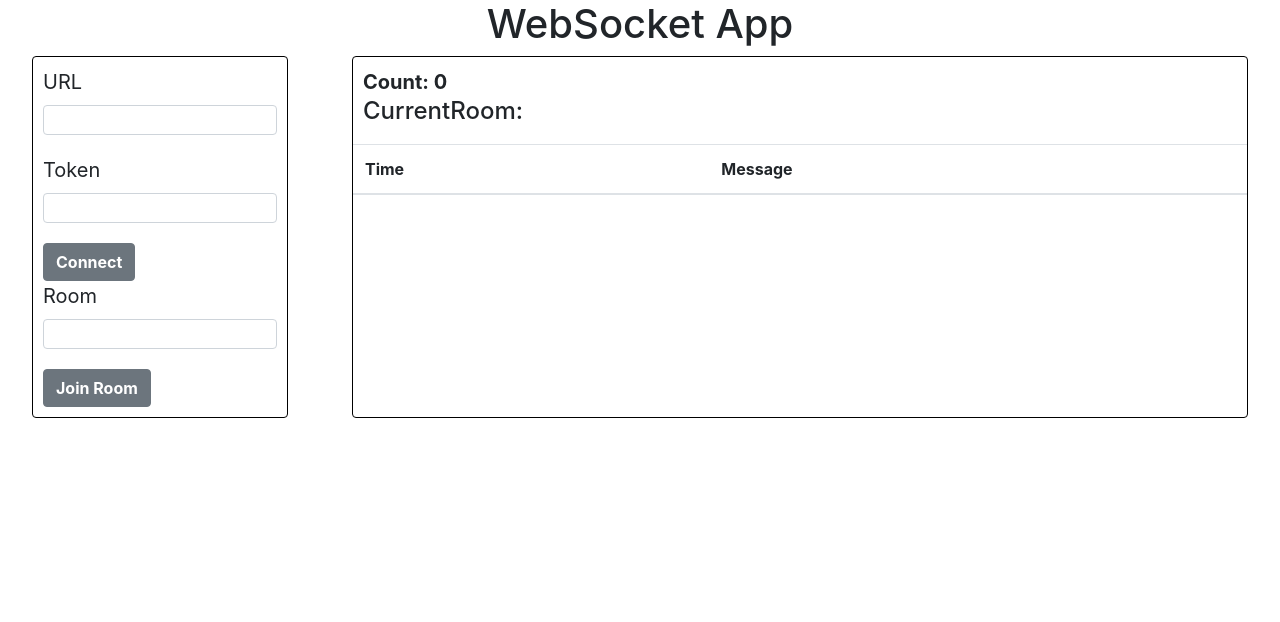
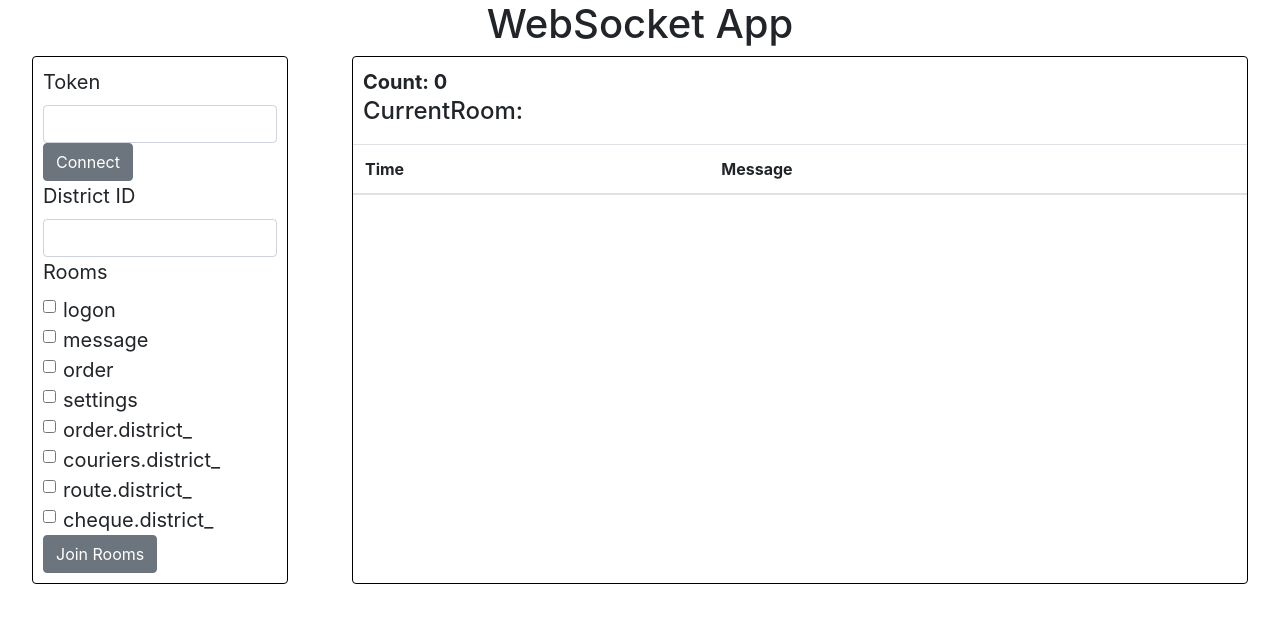
Before and after one commit to AleksandrSerov/WebSocketTest, a React (Create React App) app: page / in a window 1280 px wide. Shown: the top 622 px of the page. Built offline with nearby package versions, Linux system fonts and the light colour scheme.

Commit message:
Some changes

```diff
--- a/src/App.css
+++ b/src/App.css
@@ -6,44 +6,12 @@
 h1 {
   text-align: center;
 }
-.content-form {
-  border: 1px solid black;
-  border-radius: 4px;
-  width: 20%;
-  padding: 10px;
-  max-height: 415px;
-}
+
 .socketList {
   border: 1px solid black;
   border-radius: 4px;
   width: 70%;
   overflow: hidden;
-}
-
-.content-form form input {
-  display: block;
-  margin-bottom: 20px;
-  height: 30px;
-  font-size: 20px;
-  width: 100%;
-}
-
-.content-form form label {
-  font-size: 20px;
-}
-
-.content-form form button {
-  font-size: 16px;
-  font-weight: bold;
-}
-
-ul li {
-  list-style: decimal;
-}
-.roomName {
-  font-size: 20px;
-  font-weight: 700;
-  cursor: pointer;
 }
 
 .socketList .list {
@@ -56,36 +24,14 @@ ul li {
   padding: 10px;
 }
 
-.show {
-  display: block;
-}
-
-.hide {
-  display: none;
-}
-
-.connect {
-  background: #26972d;
-}
-
-.disconnect {
-  background: #ff7673;
-}
-
 @media (max-width: 1199px) {
   .content {
     flex-direction: column;
     align-items: center;
   }
-  .content-form {
-    width: 80%;
-    margin-bottom: 20px;
-  }
+
   .socketList {
     padding: 0;
     width: 80%;
   }
-  .content-form form input {
-    width: 100%;
-  }
 }
--- a/src/components/Form/Form.js
+++ b/src/components/Form/Form.js
@@ -1,14 +1,15 @@
 import React, { Component } from "react";
 import SocketClient from "../../services/socketClient/SocketClient";
-import "./form.css";
 import actions from "../../store/actions";
 import { connect } from "react-redux";
-import { Button, Input } from "reactstrap";
+import { Button, Input, FormGroup, Label } from "reactstrap";
+import "./form.css";
 class Form extends Component {
   state = {
-    url: "",
+    // url: "",
     token: "",
-    room: ""
+    selectedRooms: [],
+    districtId: ""
   };
   handleInput = event => {
     const { value, name } = event.target;
@@ -16,6 +17,19 @@ class Form extends Component {
       [name]: value
     });
   };
+
+  handleAddRooms = event => {
+    const { checked, name } = event.target;
+    const { selectedRooms } = this.state;
+    const update = checked
+      ? [...selectedRooms, name]
+      : selectedRooms.filter(item => item !== name);
+    console.log(update);
+    this.setState({
+      selectedRooms: update
+    });
+  };
+
   handleConnect = event => {
     event.preventDefault();
     const { token } = this.state;
@@ -32,15 +46,16 @@ class Form extends Component {
 
   handleJoinRoom = () => {
     const { dispatch, rooms } = this.props;
-    const { room } = this.state;
-    dispatch(actions.setCurrentRoom(room));
-    if (!rooms.includes(room)) {
-      dispatch(actions.updateRooms(room));
+    const { selectedRooms, districtId } = this.state;
+    selectedRooms.forEach(selectedRoom => {
+      selectedRoom = /order.district/.test(selectedRoom)
+        ? selectedRoom + `_${districtId}`
+        : selectedRoom;
+      if (!rooms.includes(selectedRoom)) {
+        dispatch(actions.updateRooms(selectedRoom));
       }
-    const districtNum = /order.district_/.test(room)
-      ? room.replace(/\D/gi, "")
-      : null;
-    switch (room) {
+
+      switch (selectedRoom) {
         case "settings":
           this.socket.join("settings").on({
             room: "settings",
@@ -57,9 +72,9 @@ class Form extends Component {
             }
           });
           break;
-      case `order.district_${districtNum}`:
-        this.socket.join(`order.district_${districtNum}`).on({
-          room: `order.district_${districtNum}`,
+        case `order.district_${districtId}`:
+          this.socket.join(`order.district_${districtId}`).on({
+            room: `order.district_${districtId}`,
             cb: msg => {
               dispatch(actions.handleOrdersMessage(msg));
             }
@@ -69,22 +84,122 @@ class Form extends Component {
         default:
           break;
       }
+    });
+    dispatch(actions.setCurrentRoom(selectedRooms[0]));
   };
 
   render() {
     return (
-      <div className="content-form">
-        <form action="#">
-          <label htmlFor="url">URL</label>
-          <Input id="url" name="url" onChange={this.handleInput} />
+      <div className="form">
+        <form action="#" className="form-form">
+          {/* <label htmlFor="url">URL</label> */}
+          {/* <Input id="url" name="url" onChange={this.handleInput} /> */}
           <label htmlFor="token">Token</label>
           <Input id="token" name="token" onChange={this.handleInput} />
           <Button onClick={this.handleConnect}>Connect</Button>
           <div>
-            <label htmlFor="room">Room</label>
-            <Input id="room" name="room" onChange={this.handleInput} />
-            <Button onClick={this.handleJoinRoom}>Join Room</Button>
+            <Label for="districtId">District ID</Label>
+            <Input
+              id="districtId"
+              name="districtId"
+              onChange={this.handleInput}
+            />
           </div>
+          <div className="form-form-checkbox">
+            <Label>Rooms</Label>
+            <FormGroup check>
+              <div className="form-form-checkbox-item">
+                <Input
+                  type="checkbox"
+                  name="logon"
+                  id="logon"
+                  onChange={this.handleAddRooms}
+                />
+                <Label for="logon" check>
+                  logon
+                </Label>
+              </div>
+
+              <div className="form-form-checkbox-item">
+                <Input
+                  type="checkbox"
+                  name="message"
+                  id="message"
+                  onChange={this.handleAddRooms}
+                />
+                <Label for="message" check onChange={this.handleInput}>
+                  message
+                </Label>
+              </div>
+              <div className="form-form-checkbox-item">
+                <Input
+                  type="checkbox"
+                  name="order"
+                  id="order"
+                  onChange={this.handleAddRooms}
+                />
+                <Label for="order" check>
+                  order
+                </Label>
+              </div>
+              <div className="form-form-checkbox-item">
+                <Input
+                  type="checkbox"
+                  name="settings"
+                  id="settings"
+                  onChange={this.handleAddRooms}
+                />
+                <Label for="settings" check>
+                  settings
+                </Label>
+              </div>
+              <div className="form-form-checkbox-item">
+                <Input
+                  type="checkbox"
+                  name="order.district"
+                  id="order.district"
+                  onChange={this.handleAddRooms}
+                />
+                <Label for="order.district" check>
+                  order.district_
+                </Label>
+              </div>
+              <div className="form-form-checkbox-item">
+                <Input
+                  type="checkbox"
+                  name="couriers.district"
+                  id="couriers.district"
+                  onChange={this.handleAddRooms}
+                />
+                <Label for="couriers.district" check>
+                  couriers.district_
+                </Label>
+              </div>
+              <div className="form-form-checkbox-item">
+                <Input
+                  type="checkbox"
+                  name="route.district"
+                  id="route.district"
+                  onChange={this.handleAddRooms}
+                />
+                <Label for="route.district" check>
+                  route.district_
+                </Label>
+              </div>
+              <div className="form-form-checkbox-item">
+                <Input
+                  type="checkbox"
+                  name="cheque.district"
+                  id="cheque.district"
+                  onChange={this.handleAddRooms}
+                />
+                <Label for="cheque.district" check>
+                  cheque.district_
+                </Label>
+              </div>
+            </FormGroup>
+          </div>
+          <Button onClick={this.handleJoinRoom}>Join Rooms</Button>
         </form>
       </div>
     );
--- a/src/components/Form/form.css
+++ b/src/components/Form/form.css
@@ -0,0 +1,17 @@
+.form {
+  border: 1px solid black;
+  border-radius: 4px;
+  width: 20%;
+  padding: 10px;
+  font-size: 20px;
+}
+.form-form-checkbox {
+  display: block;
+}
+
+@media (max-width: 1199px) {
+  .form {
+    width: 80%;
+    margin-bottom: 20px;
+  }
+}
```
Lines whose indentation alone changed are shown as unchanged.
